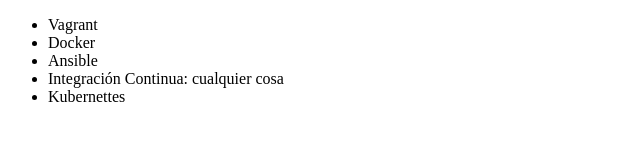
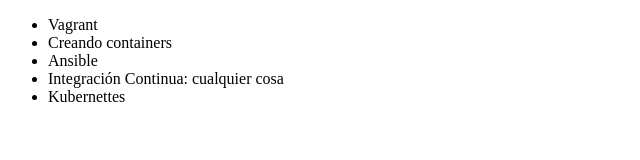
Before and after one commit to caromac24/alura-git, a plain HTML site: page index.html in a window 1280 px wide. Shown: the full height of the page, 0-640 px from the left. Drawn offline with Linux system fonts and the light colour scheme.

Commit message:
Corregido en docker por container

```diff
--- a/index.html
+++ b/index.html
@@ -7,7 +7,7 @@
     <body>
         <ul>
             <li>Vagrant</li>
-            <li>Docker</li>
+            <li>Creando containers</li>
             <li>Ansible</li>
             <li>Integración Continua: cualquier cosa</li>
             <li>Kubernettes</li>
```
